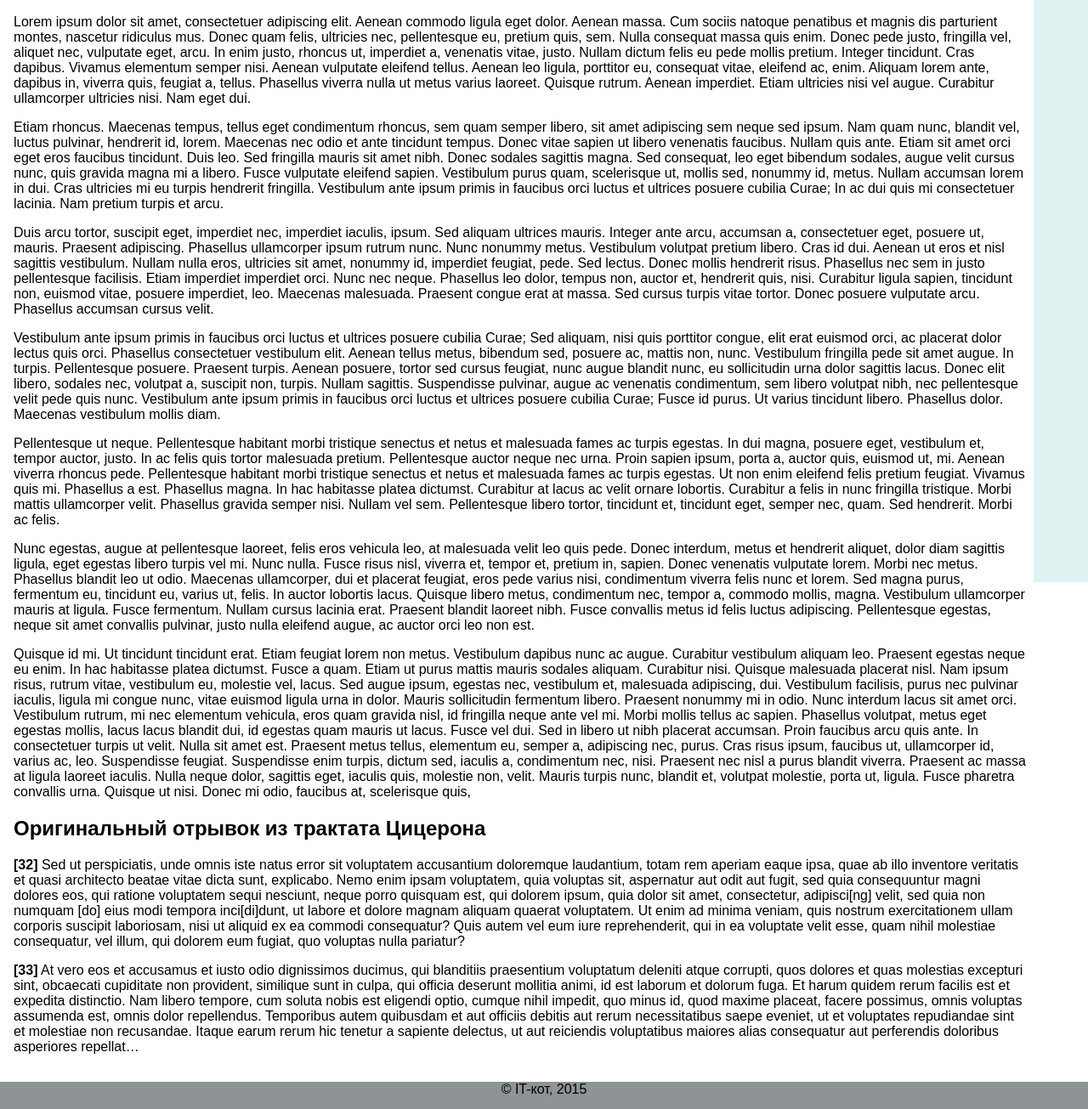
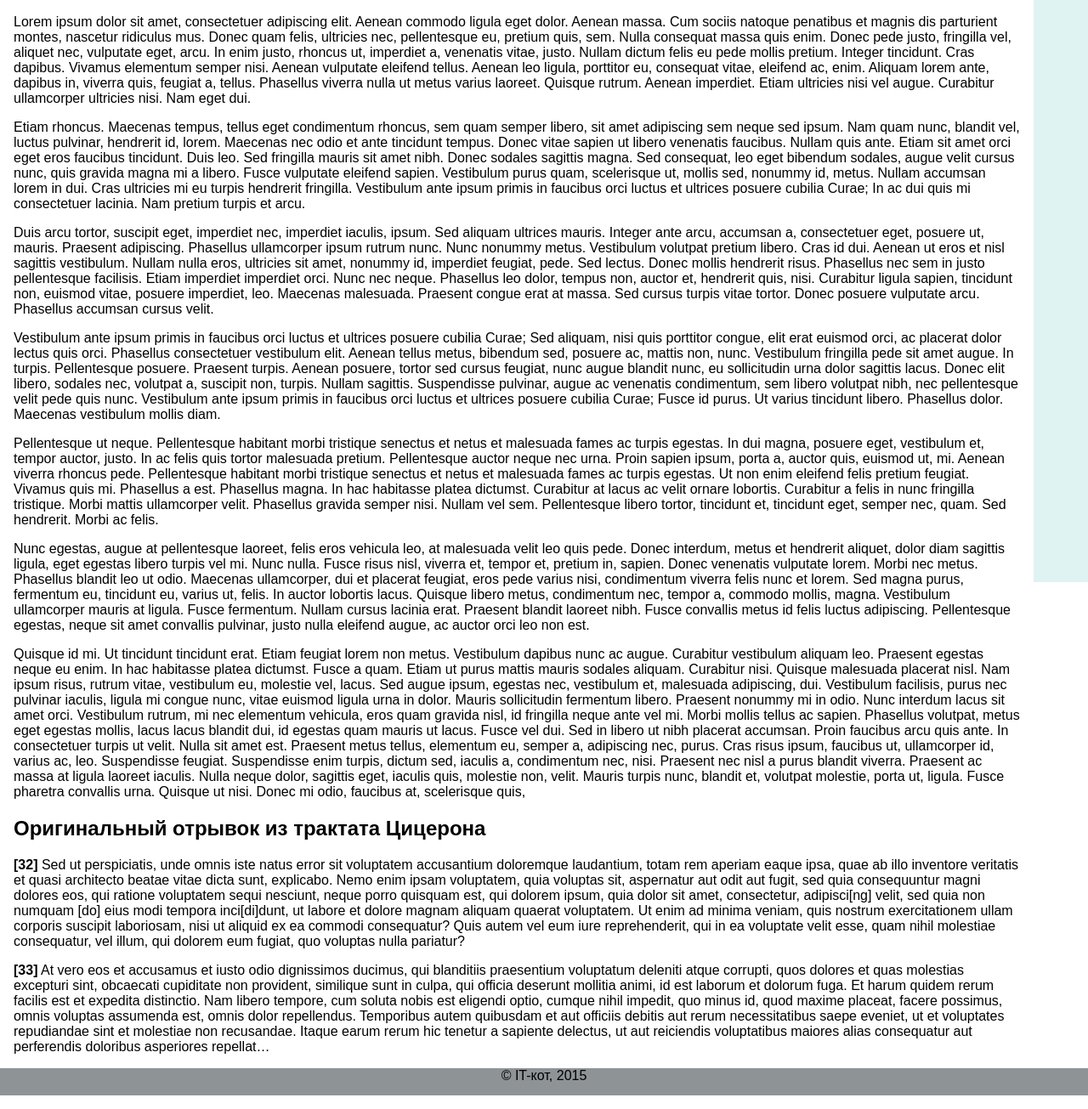
Before and after one commit to it-cat-vk/it-cat-vk.github.io, a PHP site: page / in a window 1280 px wide. Shown: the part 165-1470 px from the top of the page at 85% size. Run offline with PHP 8.4, Linux system fonts and the light colour scheme.

Commit message:
Более логичные отступы (не меняет внешне)

```diff
--- a/styles/main.css
+++ b/styles/main.css
@@ -1,7 +1,8 @@
 
 main
 {
-	padding: 64px 72px 16px 16px;
+	padding: 48px 64px 0px 0px;
+	margin: 16px;
 }
 aside
 {
```
